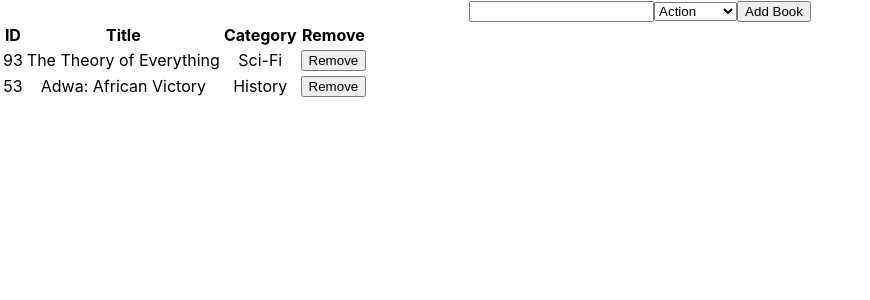
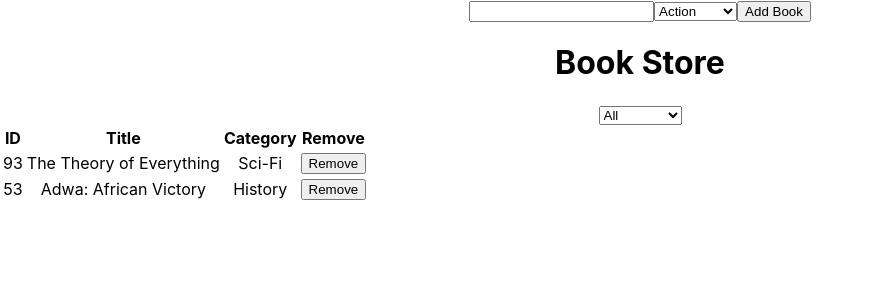
Before and after one commit to henatan99/book-store, a React (Create React App) app: page / in a window 1280 px wide. Shown: the top 300 px of the page, without its empty margins (0-870 px from the left). Built offline with nearby package versions, Linux system fonts and the light colour scheme.

Commit message:
Render CategoryFilter componenet to the BookList component

```diff
--- a/src/actions/index.js
+++ b/src/actions/index.js
@@ -12,4 +12,4 @@ export const removeBook = (book) => ({
 
 export const changeFilter = () => ({
   type: CHANGE_FILTER,
-})
+});
--- a/src/components/categoryFilter.js
+++ b/src/components/categoryFilter.js
@@ -1,16 +1,14 @@
-const categoryFilter = () => {
-    return (
-        <select>
-            <option>All</option>
-            <option>Action</option>
-            <option>Biography</option>
-            <option>History</option>
-            <option>Horror</option>
-            <option>Kids</option>
-            <option>Learning</option>
-            <option>Sci-Fi</option>
-        </select>
-    );
-}
+const CategoryFilter = () => (
+  <select name="filter" value="filter">
+    <option value="filter">All</option>
+    <option value="filter">Action</option>
+    <option value="filter">Biography</option>
+    <option value="filter">History</option>
+    <option value="filter">Horror</option>
+    <option value="filter">Kids</option>
+    <option value="filter">Learning</option>
+    <option value="filter">Sci-Fi</option>
+  </select>
+);
 
-export default categoryFilter
+export default CategoryFilter;
--- a/src/containers/BookList.js
+++ b/src/containers/BookList.js
@@ -3,6 +3,7 @@ import PropTypes from 'prop-types';
 import { connect } from 'react-redux';
 import { removeBook } from '../actions/index';
 import Book from '../components/Book';
+import CategoryFilter from '../components/categoryFilter';
 
 const BookList = ({ books, removeBook }) => {
   const handleClick = (book) => {
@@ -10,6 +11,9 @@ const BookList = ({ books, removeBook }) => {
   };
 
   return (
+    <div>
+      <h1>Book Store</h1>
+      <CategoryFilter />
       <table>
         <thead>
           <tr>
@@ -25,6 +29,7 @@ const BookList = ({ books, removeBook }) => {
             : alert('No booklist to show!')}
         </tbody>
       </table>
+    </div>
   );
 };
 
```
Also changed, not shown: src/actions/actionTypes.js (line endings or trailing spaces), src/reducers/filter.js (line endings or trailing spaces). Lines whose indentation alone changed are shown as unchanged.
